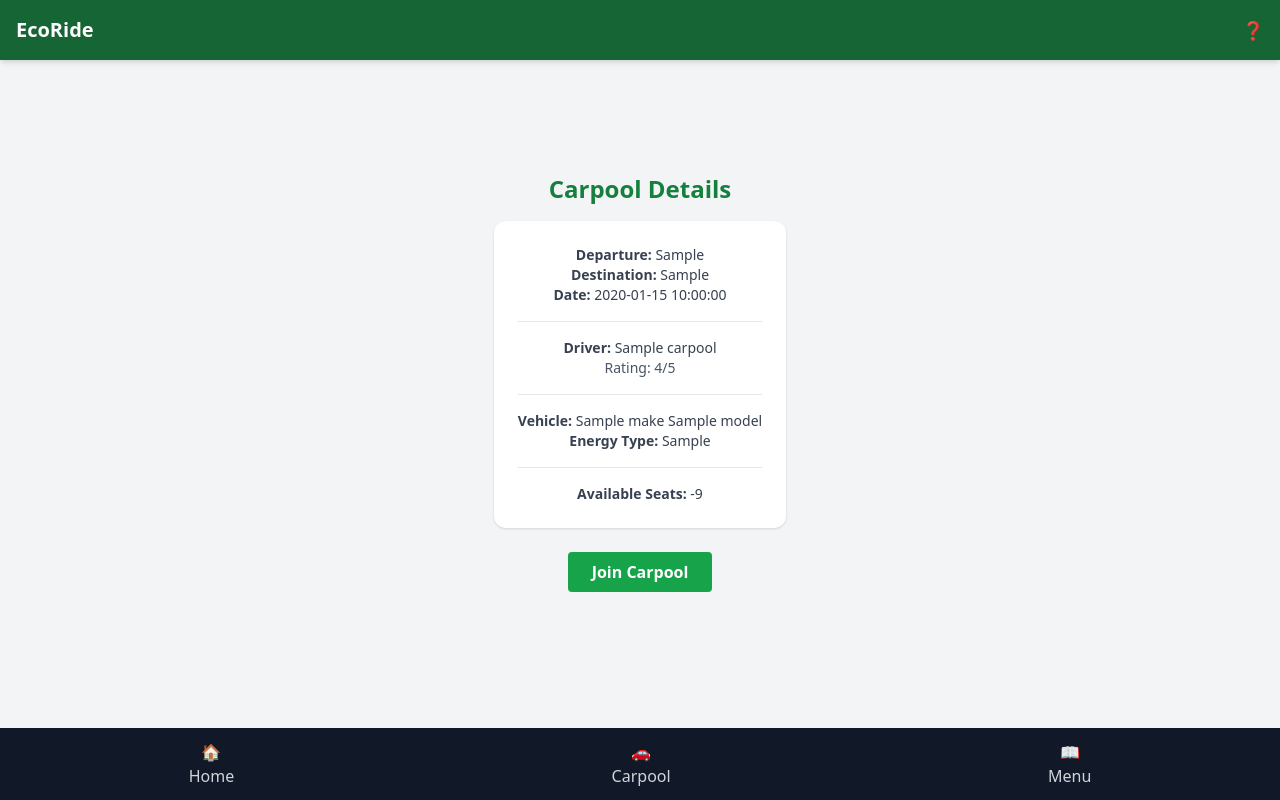
After one commit to theWQLker/Ecoridepool-Ride-testing, a PHP site: template app/templates/carpool-detail.twig in a window 1280 px wide. The commit adds this page. Run offline with PHP 8.4, Linux system fonts and the light colour scheme; the template is opened without the code that fills it: most values are stand-ins (such as "Sample title", 1, 10 or a date in 2020); some libraries are stand-ins or nearby versions.

Commit message:
Add carpool detail view page with driver and vehicle info

```diff
--- a/app/routes.php
+++ b/app/routes.php
@@ -146,6 +146,8 @@ return function (App $app) {
 
 // Passenger browsing available carpools
 $app->get('/carpools', CarpoolController::class . ':listAvailable');
+$app->get('/carpools/{id}', CarpoolController::class . ':viewDetail');
+
 
 // Driver offering a carpool
 $app->get('/driver/carpools/create', CarpoolController::class . ':createForm');
--- /dev/null
+++ b/app/templates/carpool-detail.twig
@@ -0,0 +1,37 @@
+{% extends "layout.twig" %}
+
+{% block title %}Carpool Details | EcoRide{% endblock %}
+
+{% block content %}
+<div class="max-w-2xl mx-auto p-4">
+    <h2 class="text-2xl font-bold text-green-700 mb-4 text-center">Carpool Details</h2>
+
+    <div class="bg-white shadow rounded-xl p-6">
+        <p class="text-sm text-gray-700"><strong>Departure:</strong> {{ carpool.pickup_location }}</p>
+        <p class="text-sm text-gray-700"><strong>Destination:</strong> {{ carpool.dropoff_location }}</p>
+        <p class="text-sm text-gray-700"><strong>Date:</strong> {{ carpool.departure_time }}</p>
+
+        <hr class="my-4">
+
+        <p class="text-sm text-gray-700"><strong>Driver:</strong> {{ carpool.driver_name }}</p>
+        {% if carpool.driver_rating is defined %}
+        <p class="text-sm text-gray-600">Rating: {{ carpool.driver_rating }}/5</p>
+        {% endif %}
+
+        <hr class="my-4">
+
+        <p class="text-sm text-gray-700"><strong>Vehicle:</strong> {{ carpool.make }} {{ carpool.model }}</p>
+        <p class="text-sm text-gray-700"><strong>Energy Type:</strong> {{ carpool.energy_type|capitalize }}</p>
+
+        <hr class="my-4">
+
+        <p class="text-sm text-gray-700"><strong>Available Seats:</strong> {{ carpool.total_seats - carpool.occupied_seats }}</p>
+    </div>
+
+    <div class="mt-6 text-center">
+        <button class="bg-green-600 hover:bg-green-700 text-white font-semibold py-2 px-6 rounded">
+            Join Carpool
+        </button>
+    </div>
+</div>
+{% endblock %}
```
Also changed, not shown: app/Controllers/CarpoolController.php (+23 -0 lines).
